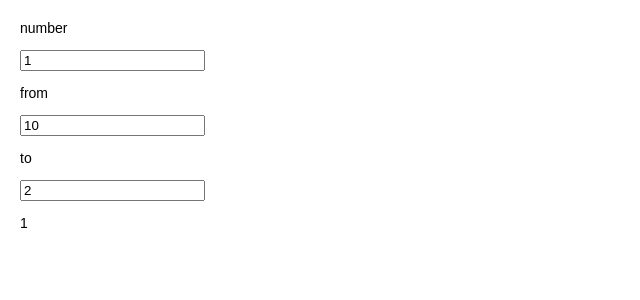
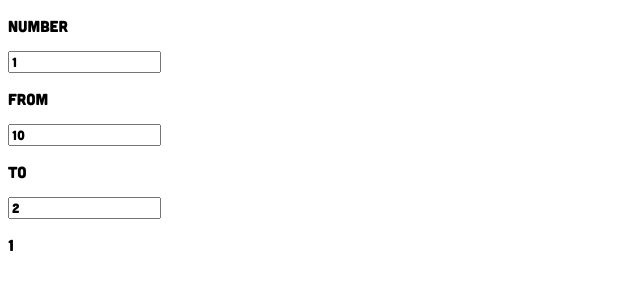
Before and after one commit to fedor-resh/react-redix-calculator, a React (Create React App) app: page / in a window 1280 px wide. Shown: the top 300 px of the page, without its empty margins (0-640 px from the left). Built offline with nearby package versions, Linux system fonts and the light colour scheme.

Commit message:
load font

```diff
--- a/src/index.css
+++ b/src/index.css
@@ -1,50 +1,14 @@
-body {
-  font: 14px "Century Gothic", Futura, sans-serif;
-  margin: 20px;
+@font-face {
+
+  font-family: 'Cubano Normal';
+
+  src: local('Cubano Normal'), local('Cubano Normal'),
+  url('./fonts/Cubano.ttf') format('truetype');
+
+  font-weight: 400;
+  font-style: normal;
+
 }
-
-ol, ul {
-  padding-left: 30px;
+*{
+  font-family:"Cubano Normal",sans-serif ;
 }
-
-.board-row:after {
-  clear: both;
-  content: "";
-  display: table;
-}
-
-.status {
-  margin-bottom: 10px;
-}
-
-.square {
-  background: #fff;
-  border: 1px solid #999;
-  float: left;
-  font-size: 24px;
-  font-weight: bold;
-  line-height: 34px;
-  height: 34px;
-  margin-right: -1px;
-  margin-top: -1px;
-  padding: 0;
-  text-align: center;
-  width: 34px;
-}
-
-.square:focus {
-  outline: none;
-}
-
-.kbd-navigation .square:focus {
-  background: #ddd;
-}
-
-.game {
-  display: flex;
-  flex-direction: row;
-}
-
-.game-info {
-  margin-left: 20px;
-}
```
Also changed, not shown: src/Firebase/Firebase.js (deleted, +0 -12 lines), src/fonts/Cubano.ttf (added).
